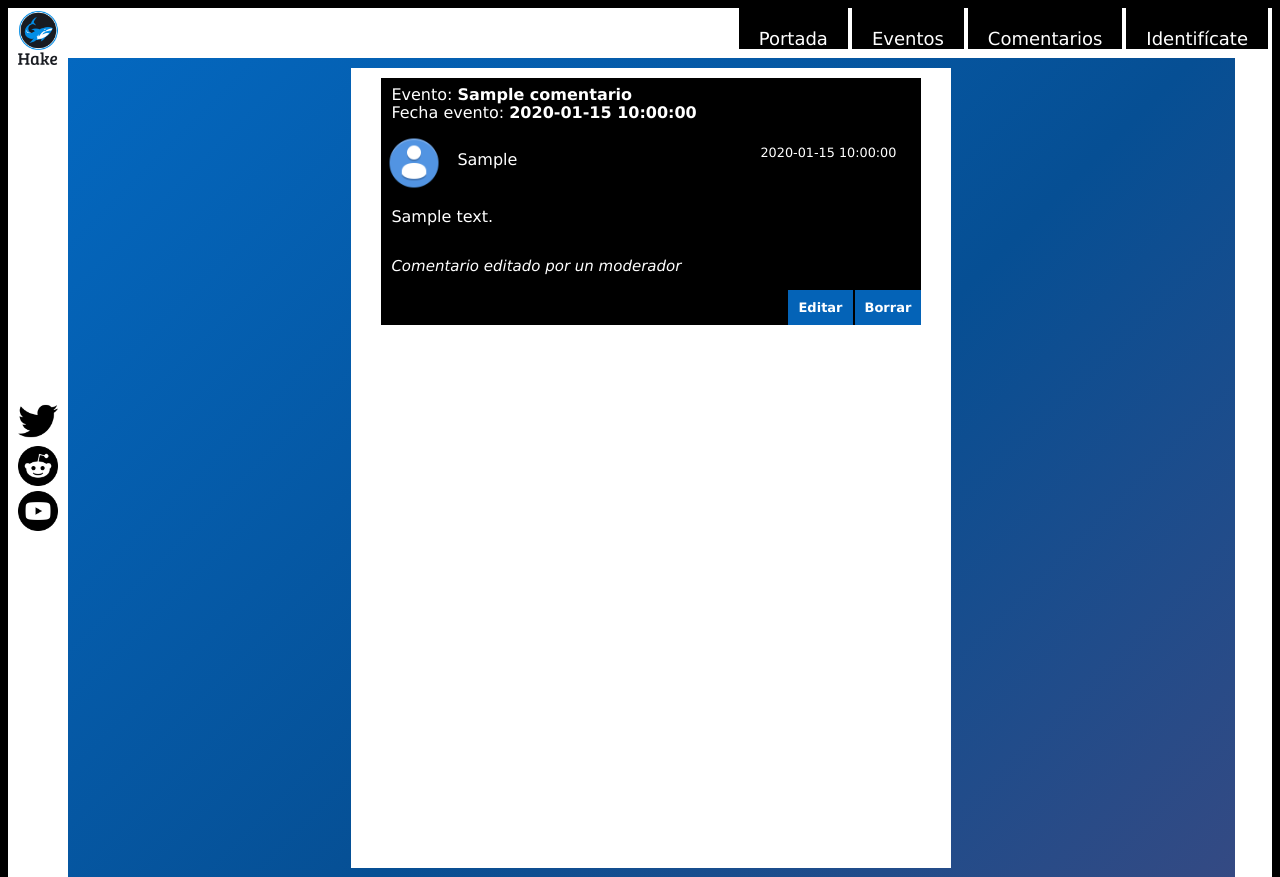
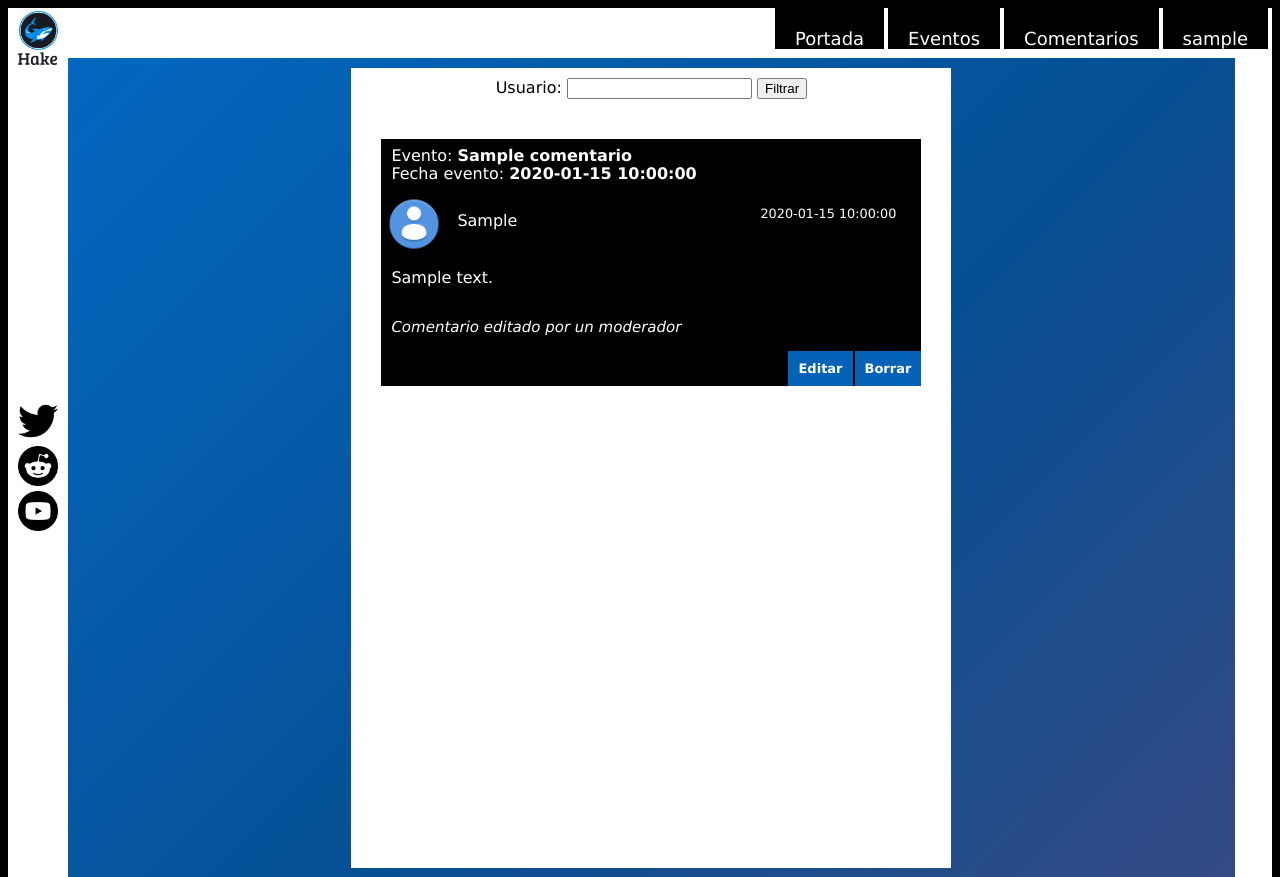
Before and after one commit to Olasergiolas/SIBW-UGR-PR, a PHP site: page /listadoComentarios in a window 1280 px wide. Shown: the top 877 px of the page. Run offline with PHP 8.4, Linux system fonts and the light colour scheme; the visitor is signed in with stand-in values (Sample User, id 1); tables that the repository leaves empty or names only in its code hold one stand-in row (values such as "Sample post").

Commit message:
FIltrado de comentarios

```diff
--- a/BD.php
+++ b/BD.php
@@ -106,10 +106,18 @@
       return $comentarios;
     }
 
-    function getListadoCompletoComentarios(){
-      $q = "SELECT * FROM comentarios";
-      $q_preparada = $this->pdo->prepare($q);
-      $q_preparada->execute();
+    function getListadoCompletoComentarios($username=''){
+      if ($username === ''){
+        $q = "SELECT * FROM comentarios";
+        $q_preparada = $this->pdo->prepare($q);
+        $q_preparada->execute();
+      }
+
+      else{
+        $q = "SELECT * FROM comentarios WHERE usuario=?";
+        $q_preparada = $this->pdo->prepare($q);
+        $q_preparada->execute([$username]);
+      }
 
       $comentarios = array();
       while($res = $q_preparada->fetch()){
--- a/css/style.css
+++ b/css/style.css
@@ -706,6 +706,12 @@ a {
 }
 
 
+#barra_busqueda{
+    margin-top: 10px;
+    margin-bottom: 30px;
+}
+
+
 @media (max-width: 800px) {
     #logo {
        width: 1.8em;
--- a/listadoComentarios.php
+++ b/listadoComentarios.php
@@ -12,7 +12,6 @@
   }
 
   $BD = new BD();
-  $listadoComentarios = $BD->getListadoCompletoComentarios();
 
   if (isset($_GET['borrarc'])) {
     $idComentarioBorrar = $_GET['borrarc'];
@@ -29,7 +28,18 @@
         header("Location: listadoComentarios.php");
         exit();
     }
+
+    else if ($_POST['fbtn'] === 'Filtrar'){
+      $usuario_filtrado = $_POST['fusername'];
+    }
   }
 
-  echo $twig->render('listadoComentarios.html', ['comentarios' => $listadoComentarios]);
+  if(isset($usuario_filtrado)){
+    $listadoComentarios = $BD->getListadoCompletoComentarios($usuario_filtrado);
+  }
+  else{
+    $listadoComentarios = $BD->getListadoCompletoComentarios();
+  }
+
+  echo $twig->render('listadoComentarios.html', ['usuario' => $_SESSION['username'], 'comentarios' => $listadoComentarios]);
 ?>
--- a/templates/listadoComentarios.html
+++ b/templates/listadoComentarios.html
@@ -7,6 +7,11 @@
 {% block panel_principal %}
 <div id="panel_principal" class="columna">
     <div id="listado_comentarios">
+        <form id="barra_busqueda" action="/listadoComentarios.php" method="POST">
+            <label for="fusername">Usuario:</label>
+            <input type="text" id="fusername" name="fusername">
+            <input type="submit" value="Filtrar" name="fbtn">
+        </form>
         {% for comentario in comentarios %}
             <div id="comentario{{comentario.id}}" class="comentarioListado">
                 <div class="info_evento_comentario">
```
